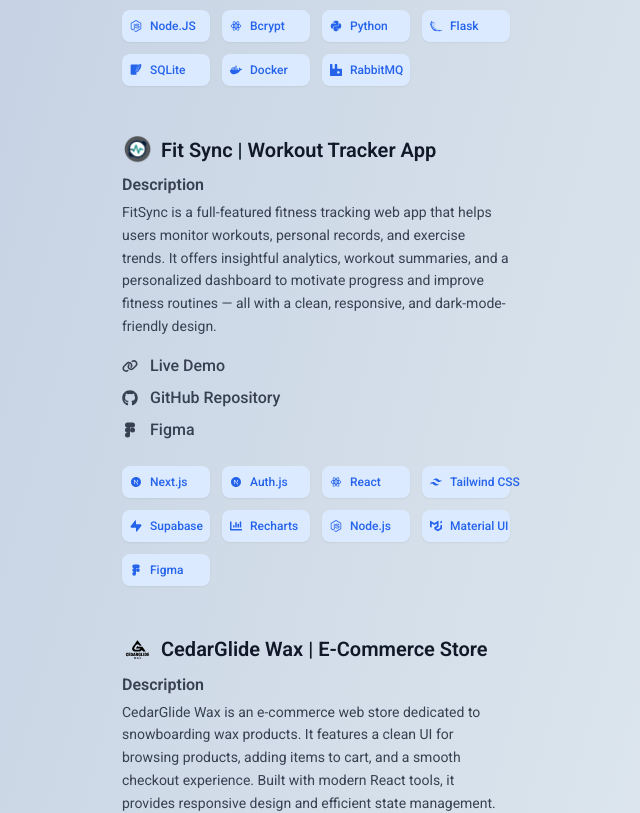
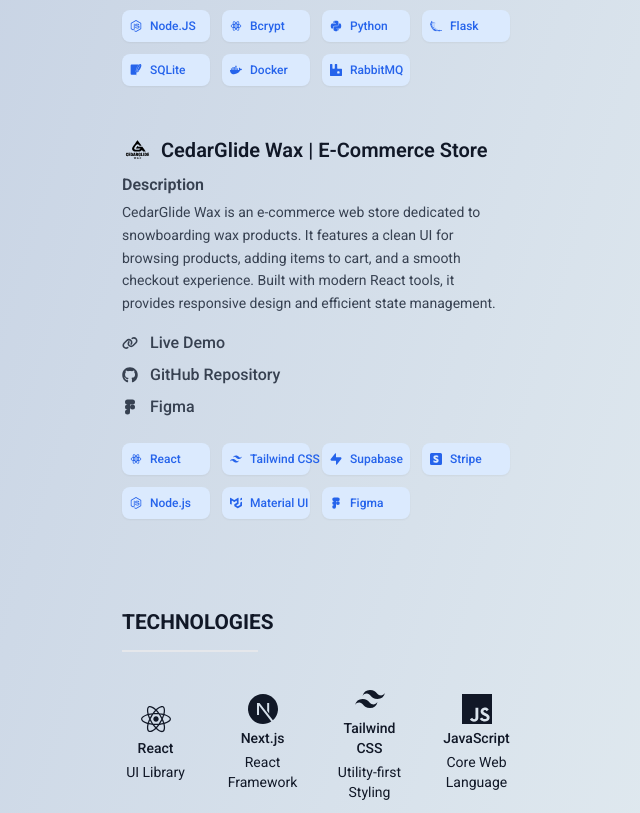
Before and after one commit to kkennethsieu/Kenny-Sieu-Portfolio, a React (Vite) app: page / in a window 1280 px wide. Shown: the part 3100-3913 px from the top of the page, without its empty margins (602-1242 px from the left). Built offline with nearby package versions, Linux system fonts and the light colour scheme.

Commit message:
updated projects

```diff
--- a/src/sections/projects/Projects.jsx
+++ b/src/sections/projects/Projects.jsx
@@ -98,26 +98,6 @@
         />
 
         <ProjectItem
-          logoImg="/fitSyncLogo.png"
-          projectTitle="Fit Sync | Workout Tracker App"
-          description="FitSync is a full-featured fitness tracking web app that helps users monitor workouts, personal records, and exercise trends. It offers insightful analytics, workout summaries, and a personalized dashboard to motivate progress and improve fitness routines — all with a clean, responsive, and dark-mode-friendly design."
-          webLink="https://fit-sync-now.vercel.app/"
-          gitLink="https://github.com/kkennethsieu/FitSync"
-          figmaLink="https://www.figma.com/design/2MzjcKcpAVKgqiz6PdCGHQ/FitSync?node-id=0-1&p=f"
-          tags={[
-            { icon: <RiNextjsFill />, name: "Next.js" },
-            { icon: <RiNextjsFill />, name: "Auth.js" },
-            { icon: <RiReactjsLine />, name: "React" },
-            { icon: <SiTailwindcss />, name: "Tailwind CSS" },
-            { icon: <RiSupabaseFill />, name: "Supabase" },
-            { icon: <FaChartBar />, name: "Recharts" },
-            { icon: <FaNodeJs />, name: "Node.js" },
-            { icon: <SiMui />, name: "Material UI" },
-            { icon: <IoLogoFigma />, name: "Figma" },
-          ]}
-        />
-
-        <ProjectItem
           logoImg="/cedarGlideLogo.svg"
           projectTitle="CedarGlide Wax | E-Commerce Store"
           description="CedarGlide Wax is an e-commerce web store dedicated to snowboarding wax products. It features a clean UI for browsing products, adding items to cart, and a smooth checkout experience. Built with modern React tools, it provides responsive design and efficient state management."
```
